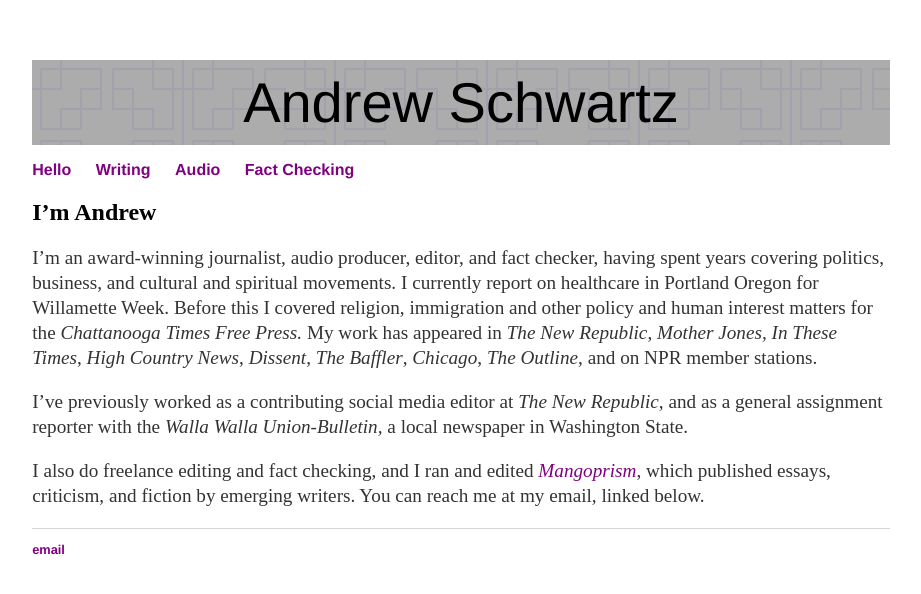
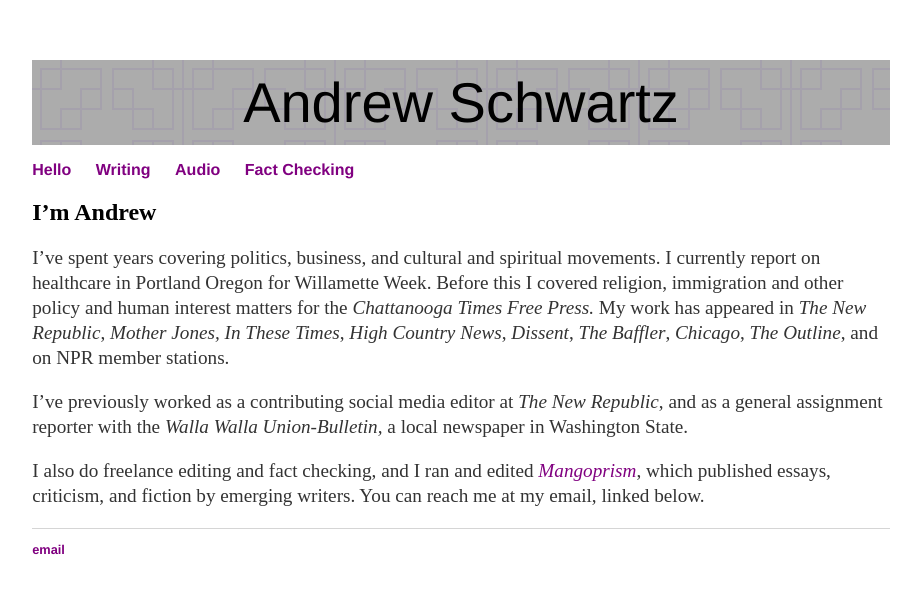
Before and after one commit to aonschwartz/aonschwartz.github.io, a Jekyll site: the page built from index.md, in a window 1280 px wide. Shown: the top 594 px of the page, without its empty margins (179-1100 px from the left). Built offline with Jekyll 4.4.1, drawn with Linux system fonts in a browser that asks for light colours.

Commit message:
Update index.md

```diff
--- a/index.md
+++ b/index.md
@@ -6,7 +6,7 @@
 
 ## I'm Andrew
 
-I'm an award-winning journalist, audio producer, editor, and fact checker, having spent years covering politics, business, and cultural and spiritual movements. I currently report on healthcare in Portland Oregon for Willamette Week. Before this I covered religion, immigration and other policy and human interest matters for the *Chattanooga Times Free Press.* My work has appeared in *The New Republic*, *Mother Jones,* *In These Times*, *High Country News*, *Dissent*, *The Baffler*, *Chicago*, *The Outline*, and on NPR member stations.
+I've spent years covering politics, business, and cultural and spiritual movements. I currently report on healthcare in Portland Oregon for Willamette Week. Before this I covered religion, immigration and other policy and human interest matters for the *Chattanooga Times Free Press.* My work has appeared in *The New Republic*, *Mother Jones,* *In These Times*, *High Country News*, *Dissent*, *The Baffler*, *Chicago*, *The Outline*, and on NPR member stations.
 
 I've previously worked as a contributing social media editor at *The New Republic*, and as a general assignment reporter with the *Walla Walla Union-Bulletin,* a local newspaper in Washington State.
 
```
